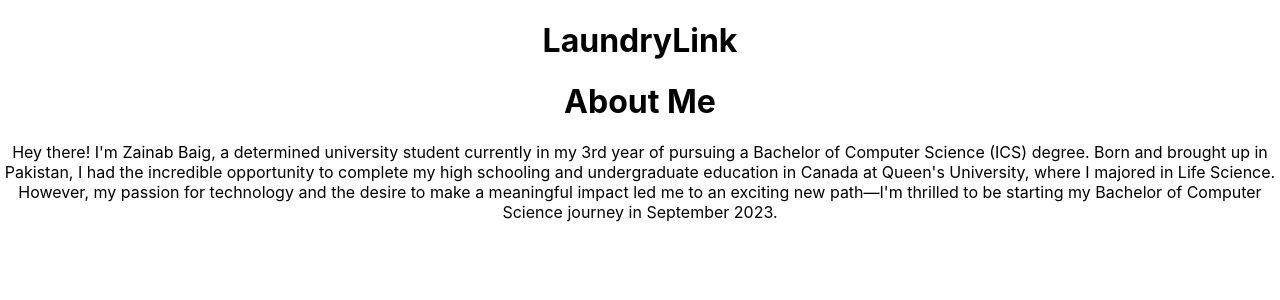
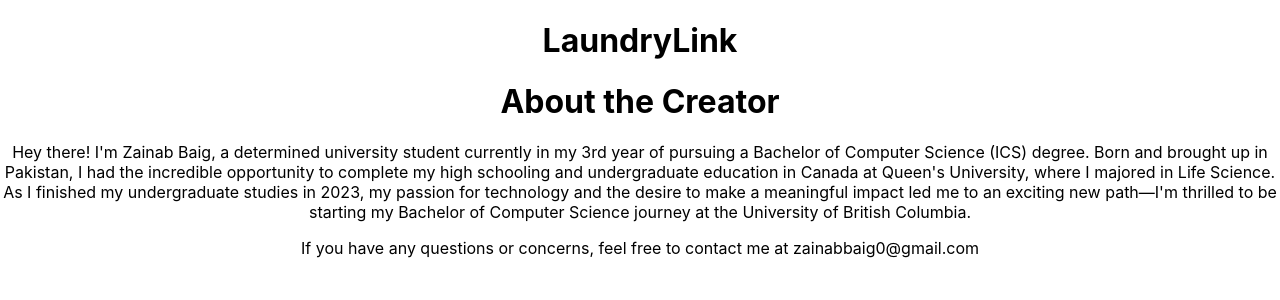
Before and after one commit to zbaigg/LaundryLink, a React (Create React App) app in the folder mylaundryapp/: page /contactme in a window 1280 px wide. Shown: the top 300 px of the page. Built offline with nearby package versions, Linux system fonts and the light colour scheme.

Commit message:
added 'contactme' and 'about' endpoints using react routing

```diff
--- a/mylaundryapp/src/components/Contact.js
+++ b/mylaundryapp/src/components/Contact.js
@@ -3,12 +3,16 @@
 function ContactMe() {
   return (
     <div>
-      <h1>About Me</h1>
-      <p1>Hey there! I'm Zainab Baig, a determined university student currently in my 3rd year of pursuing a Bachelor of Computer Science (ICS) degree. Born and brought up in Pakistan, I had the incredible opportunity to complete my high schooling and undergraduate education in Canada at Queen's University, where I majored in Life Science. However, my passion for technology and the desire to make a meaningful impact led me to an exciting new path—I'm thrilled to be starting my Bachelor of Computer Science journey in September 2023.
-      </p1>
+      <h1>About the Creator</h1>
+      <p>
+      Hey there! I'm Zainab Baig, a determined university student currently in my 3rd year of pursuing a Bachelor of Computer Science (ICS) degree. Born and brought up in Pakistan, I had the incredible opportunity to complete my high schooling and undergraduate education in Canada at Queen's University, where I majored in Life Science. As I finished my undergraduate studies in 2023, my passion for technology and the desire to make a meaningful impact led me to an exciting new path—I'm thrilled to be starting my Bachelor of Computer Science journey at the University of British Columbia.
+
+      </p>
+      <p>
+      If you have any questions or concerns, feel free to contact me at zainabbaig0@gmail.com
+      </p>
     </div>
   )
 }
 
-
 export default ContactMe;
```
